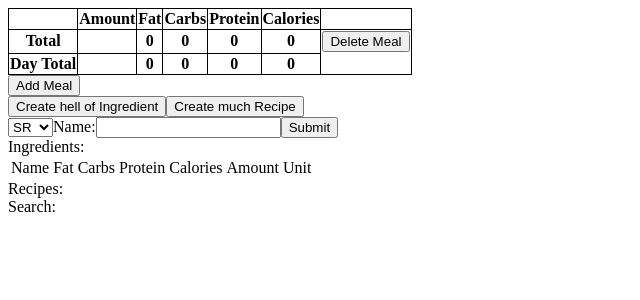
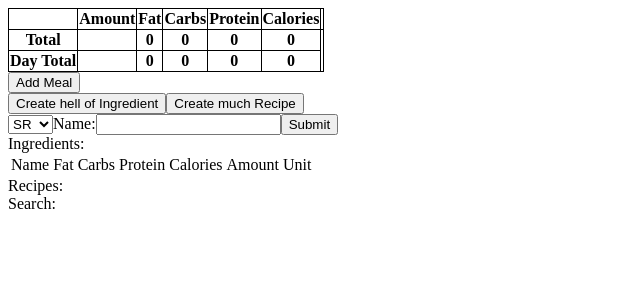
Before and after one commit to jacobboy/calorietracker, a React (Create React App) app in the folder frontend/: page / in a window 1280 px wide. Shown: the top 300 px of the page, without its empty margins (0-640 px from the left). Built offline with nearby package versions, Linux system fonts and the light colour scheme.

Commit message:
removing from non-latest meals doesn't work

```diff
--- a/frontend/src/components/createrecipe.tsx
+++ b/frontend/src/components/createrecipe.tsx
@@ -1,75 +1,75 @@
-import { Ingredient } from '../classes';
+import { Ingredient, FOOD_UNIT } from '../classes';
 import * as React from 'react';
-import { tdStyle, thStyle } from '../style';
+import { thStyle, tableStyle } from '../style';
+import { IngredientsTable } from './ingredientstable';
 
 interface CreateRecipeInputProps {
   recipe: Ingredient[];
   handleRemoveFoodClick: (foodIdx: number) => void;
+  handleSaveRecipeClick: (name: string, foods: Ingredient[], amount?: number, unit?: FOOD_UNIT) => void;
+}
+
+interface CreateRecipeInputState {
+    name: string;
+    amount: number;
+    unit: FOOD_UNIT;
 }
 
 export class CreateRecipeInput extends React.Component<
-  CreateRecipeInputProps, {}
+  CreateRecipeInputProps, CreateRecipeInputState
   > {
 
   constructor(props: CreateRecipeInputProps) {
     super(props);
+    this.state = {
+        name: 'My Bitchin\' Recipe',
+        amount: 100,
+        unit: FOOD_UNIT.g
+    };
   }
 
-  ingredientCell(text: string | number) {
-    return <td style={tdStyle}>{text}</td>;
-  }
-
-  makeFoodRow(food: Ingredient, foodIdx: number) {
-    return (
-      <tr key={food.uid}>
-        {this.ingredientCell(food.name)}
-        {this.ingredientCell(food.amount)}
-        {this.ingredientCell(food.fat)}
-        {this.ingredientCell(food.carbs)}
-        {this.ingredientCell(food.protein)}
-        {this.ingredientCell(food.calories)}
-        <td style={tdStyle}>
-          <button onClick={() => this.props.handleRemoveFoodClick(foodIdx)}>
-            Remove
-          </button>
-        </td>
-      </tr>
-
-    );
-  }
-
-  mealCell(text: string | number) {
+  headerCell(text: string) {
     return <th style={thStyle}>{text}</th>;
   }
 
-  makeTotalRow(recipe: Ingredient[]) {
+  headerRow() {
     return (
       <tr>
-        {this.mealCell('Total')}
-        {this.mealCell('')}
-        {this.mealCell(recipe.reduce((l, r) => l + r.fat, 0))}
-        {this.mealCell(recipe.reduce((l, r) => l + r.carbs, 0))}
-        {this.mealCell(recipe.reduce((l, r) => l + r.protein, 0))}
-        {this.mealCell(recipe.reduce((l, r) => l + r.calories, 0))}
-        <th/>
+        {this.headerCell('')}
+        {this.headerCell('Amount')}
+        {this.headerCell('Fat')}
+        {this.headerCell('Carbs')}
+        {this.headerCell('Protein')}
+        {this.headerCell('Calories')}
+        {this.headerCell('')}
       </tr>
     );
   }
 
-  renderRows() {
-    const rows = [];
-    for (let foodIdx = 0; foodIdx < this.props.recipe.length; foodIdx++) {
-      let food = this.props.recipe[foodIdx];
-      rows.push(this.makeFoodRow(food, foodIdx));
-
-    }
-    rows.push(this.makeTotalRow(this.props.recipe));
-    return rows;
+  onSaveRecipeClick() {
+      if (this.props.recipe.length > 0) {
+        this.props.handleSaveRecipeClick(
+            this.state.name, this.props.recipe, this.state.amount, this.state.unit
+        );
+      }
   }
 
   render() {
     return (
-      this.renderRows()
-    );
-  }
+        <div>
+          <table style={tableStyle}>
+            <tbody>
+              {this.headerRow()}
+              <IngredientsTable
+                 foods={this.props.recipe}
+                 handleRemoveClick={this.props.handleRemoveFoodClick}
+              />
+            </tbody>
+          </table>
+          <button onClick={() => this.onSaveRecipeClick()} >
+            Save Recipe
+          </button>
+        </div>
+      );
+    }
 }
--- /dev/null
+++ b/frontend/src/components/ingredientstable.tsx
@@ -0,0 +1,75 @@
+import { Ingredient } from '../classes';
+import * as React from 'react';
+import { tdStyle, thStyle } from '../style';
+
+interface IngredientsTableProps {
+  foods: Ingredient[];
+  handleRemoveClick: (foodIdx: number) => void;
+}
+
+export class IngredientsTable extends React.Component<
+  IngredientsTableProps, {}
+  > {
+
+  constructor(props: IngredientsTableProps) {
+    super(props);
+  }
+
+  ingredientCell(text: string | number) {
+    return <td style={tdStyle}>{text}</td>;
+  }
+
+  makeFoodRow(food: Ingredient, foodIdx: number) {
+    return (
+      <tr key={food.uid}>
+        {this.ingredientCell(food.name)}
+        {this.ingredientCell(food.amount)}
+        {this.ingredientCell(food.fat)}
+        {this.ingredientCell(food.carbs)}
+        {this.ingredientCell(food.protein)}
+        {this.ingredientCell(food.calories)}
+        <td style={tdStyle}>
+          <button onClick={() => this.props.handleRemoveClick(foodIdx)}>
+            Remove
+          </button>
+        </td>
+      </tr>
+
+    );
+  }
+
+  mealCell(text: string | number) {
+    return <th style={thStyle}>{text}</th>;
+  }
+
+  makeTotalRow(recipe: Ingredient[]) {
+    return (
+      <tr>
+        {this.mealCell('Total')}
+        {this.mealCell('')}
+        {this.mealCell(recipe.reduce((l, r) => l + r.fat, 0))}
+        {this.mealCell(recipe.reduce((l, r) => l + r.carbs, 0))}
+        {this.mealCell(recipe.reduce((l, r) => l + r.protein, 0))}
+        {this.mealCell(recipe.reduce((l, r) => l + r.calories, 0))}
+        <th/>
+      </tr>
+    );
+  }
+
+  renderRows() {
+    const rows = [];
+    for (let foodIdx = 0; foodIdx < this.props.foods.length; foodIdx++) {
+      let food = this.props.foods[foodIdx];
+      rows.push(this.makeFoodRow(food, foodIdx));
+
+    }
+    rows.push(this.makeTotalRow(this.props.foods));
+    return rows;
+  }
+
+  render() {
+    return (
+      this.renderRows()
+    );
+  }
+}
--- a/frontend/src/components/meals.tsx
+++ b/frontend/src/components/meals.tsx
@@ -1,6 +1,7 @@
 import { Ingredient, Meal } from '../classes';
 import * as React from 'react';
 import { thStyle, tdStyle, tableStyle } from '../style';
+import { IngredientsTable } from './ingredientstable';
 
 interface MealsComponentProps {
   today: Meal[];
@@ -79,13 +80,36 @@ export class MealsComponent extends React.Component<
     const rows = [];
     for (let mealIdx = 0; mealIdx < this.props.today.length; mealIdx++) {
       let meal: Meal = this.props.today[mealIdx];
-      for (let food of meal.foods) {
-        rows.push(this.makeFoodRow(food, mealIdx));
-
-      }
-      rows.push(this.makeMealRow(meal, mealIdx));
+      const removeHandler = (foodIdx: number) => {
+        this.props.handleRemoveFoodClick(mealIdx, meal.foods[foodIdx]);
+      };
+      let row = (
+        <IngredientsTable
+          foods={meal.foods}
+          handleRemoveClick={removeHandler}
+        />
+      );
+      rows.push(row);
     }
     return rows;
+  }
+
+  headerCell(text: string) {
+    return <th style={thStyle}>{text}</th>;
+  }
+
+  headerRow() {
+    return (
+      <tr>
+        {this.headerCell('')}
+        {this.headerCell('Amount')}
+        {this.headerCell('Fat')}
+        {this.headerCell('Carbs')}
+        {this.headerCell('Protein')}
+        {this.headerCell('Calories')}
+        {this.headerCell('')}
+      </tr>
+    );
   }
 
   render() {
@@ -93,15 +117,7 @@ export class MealsComponent extends React.Component<
       <div>
         <table style={tableStyle}>
           <tbody>
-            <tr>
-              <th style={thStyle} />
-              <th style={thStyle}>Amount</th>
-              <th style={thStyle}>Fat</th>
-              <th style={thStyle}>Carbs</th>
-              <th style={thStyle}>Protein</th>
-              <th style={thStyle}>Calories</th>
-              <th style={thStyle} />
-            </tr>
+            {this.headerRow()}
             {this.renderRows()}
             <tr>
               <th style={thStyle}>Day Total</th>
--- a/frontend/src/containers/createrecipe.ts
+++ b/frontend/src/containers/createrecipe.ts
@@ -3,6 +3,7 @@ import { actions, Actions } from '../actions/';
 import { StoreState } from '../types/index';
 import { connect } from 'react-redux';
 import { Dispatch } from 'redux';
+import { FOOD_UNIT, Ingredient } from '../classes';
 
 function mapStateToProps(state: StoreState) {
   return {
@@ -14,6 +15,9 @@ function mapDispatchToProps(dispatch: Dispatch<Actions>) {
   return {
     handleRemoveFoodClick: (foodIdx: number) => {
       dispatch(actions.removeFoodFromRecipe(foodIdx));
+    },
+    handleSaveRecipeClick: (name: string, foods: Ingredient[], amount?: number, unit?: FOOD_UNIT) => {
+        dispatch(actions.createRecipeSubmit(name, foods, amount, unit));
     }
   };
 }
```
Also changed, not shown: frontend/src/style.ts (line endings or trailing spaces).
